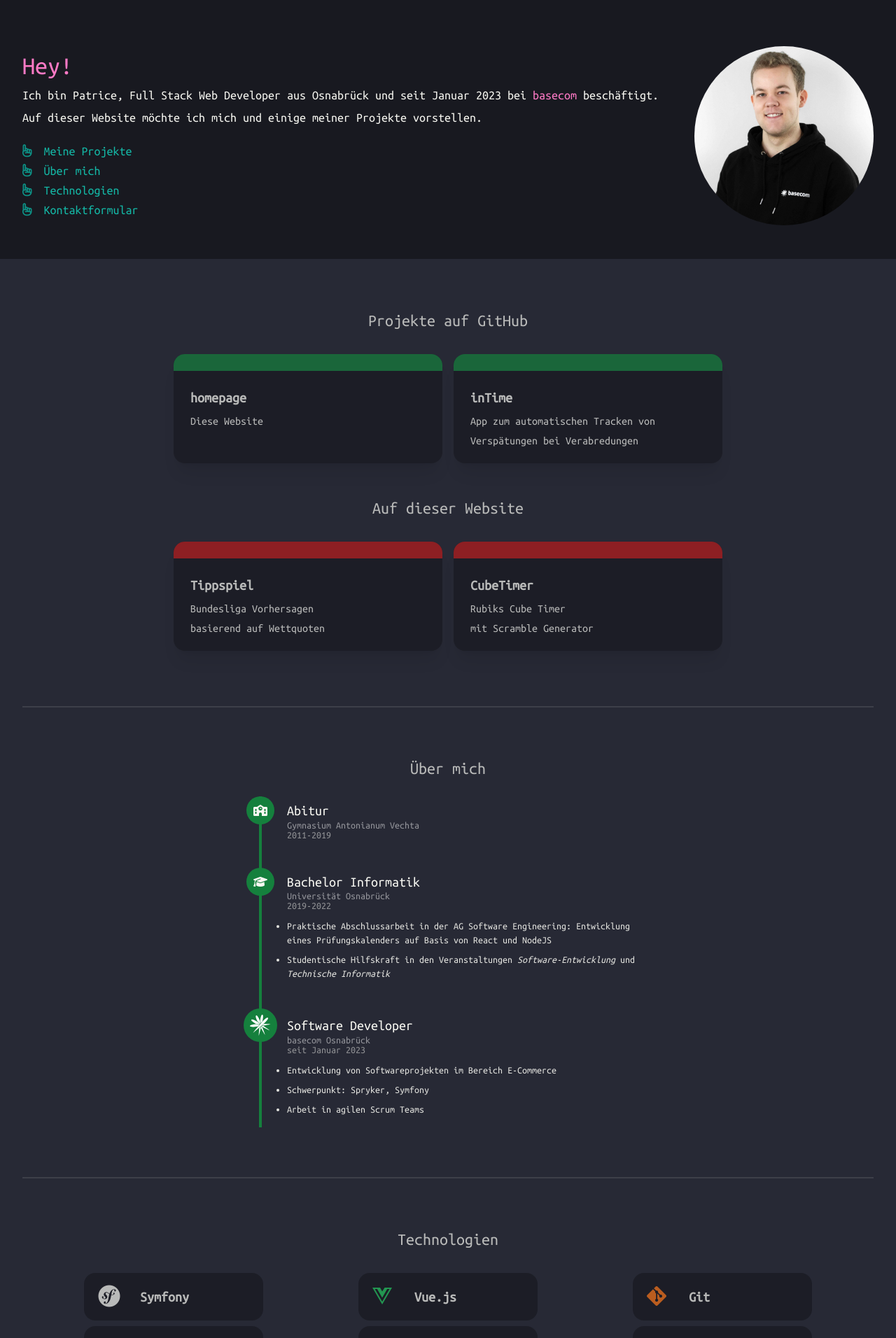
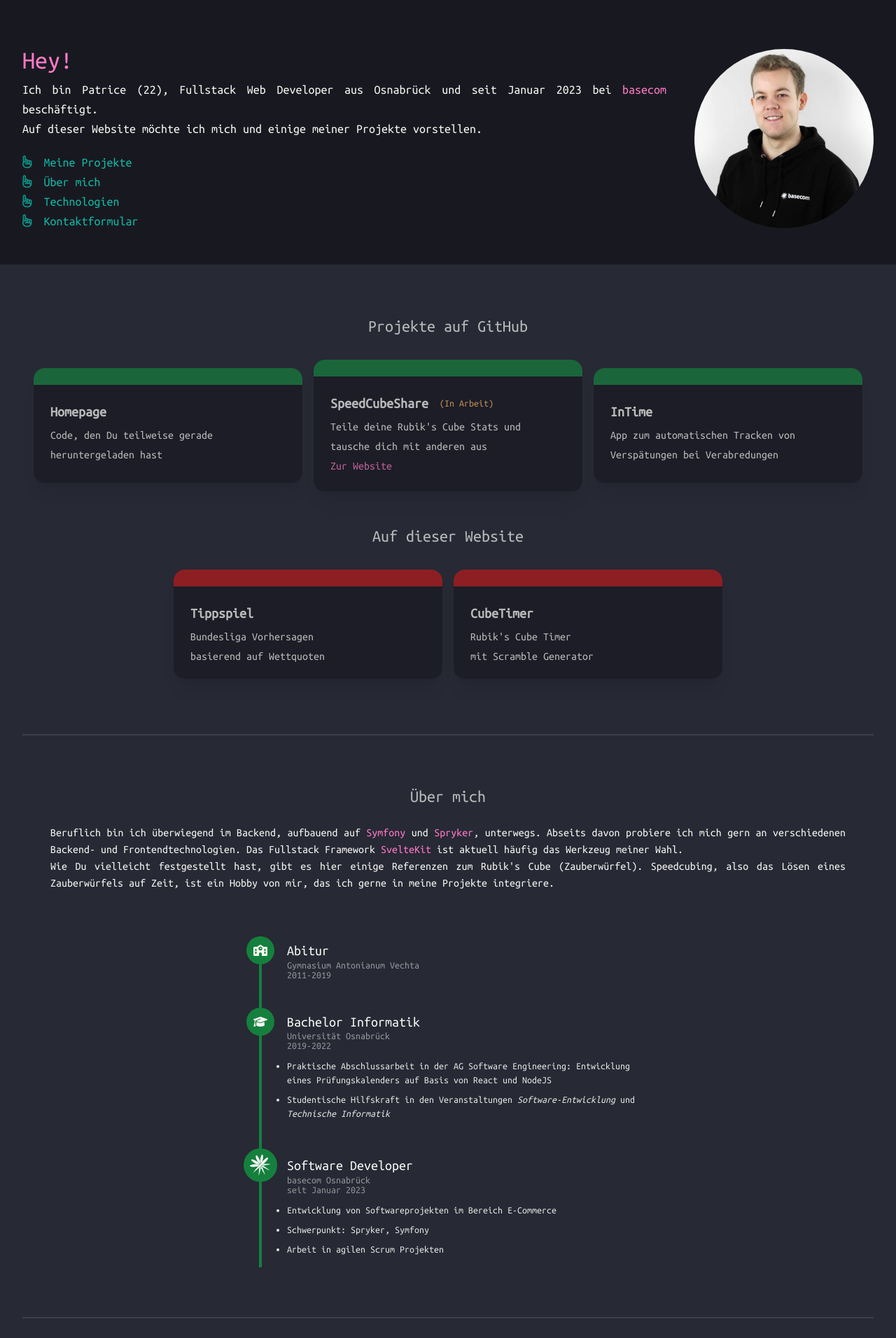
Before and after one commit to pwiet01/homepage, a SvelteKit app: page / in a window 1280 px wide. Shown: the part 46-1958 px from the top of the page at 70% size. Built offline with nearby package versions, Linux system fonts and the light colour scheme.

Commit message:
Minor Adjustments (#9)

```diff
--- a/src/routes/+page.svelte
+++ b/src/routes/+page.svelte
@@ -14,19 +14,27 @@
   const dividerInnerClass = 'divider flex-1 max-w-[80rem] justify-center';
 
   export let form;
+  const age = calculateAge();
+
+  function calculateAge() {
+    const birthday = new Date(2001, 3, 18);
+    const ageDifMs = Date.now() - birthday.getTime();
+    const ageDate = new Date(ageDifMs);
+    return Math.abs(ageDate.getUTCFullYear() - 1970);
+  }
 </script>
 
 <section
   class="{sectionClass} body-full-width-section pt-24 md:pt-28 pb-6 md:pb-12 -mt-[--header-height] bg-base-200"
 >
   <div class="{sectionInnerClass} flex flex-col-reverse md:flex-row md:justify-between">
-    <div class="flex-1">
+    <div class="flex-1 text-justify">
       <h1 class="text-primary mb-2 text-4xl">Hey!</h1>
       <p class="text-lg">
-        Ich bin Patrice, Full Stack Web Developer aus Osnabrück und seit Januar 2023 bei
+        Ich bin Patrice ({age}), Fullstack Web Developer aus Osnabrück und seit Januar 2023 bei
         <a href="https://www.basecom.de/" target="_blank" class="text-link">basecom</a> beschäftigt.
-      </p>
-      <p class="text-lg mt-1">
+        <br />
+
         Auf dieser Website möchte ich mich und einige meiner Projekte vorstellen.
       </p>
       <ul class="fa-ul ml-0 mt-5 text-lg">
--- a/src/routes/_components/AboutMe.svelte
+++ b/src/routes/_components/AboutMe.svelte
@@ -2,7 +2,23 @@
   import { base } from '$app/paths';
 </script>
 
-<div class="w-full flex flex-row justify-center">
+<section class="md:px-10 text-justify">
+  Beruflich bin ich überwiegend im Backend, aufbauend auf
+  <a href="https://symfony.com/" target="_blank" class="text-link">Symfony</a>
+  und
+  <a href="https://spryker.com/" target="_blank" class="text-link">Spryker</a>, unterwegs. Abseits
+  davon probiere ich mich gern an verschiedenen Backend- und Frontendtechnologien. Das Fullstack
+  Framework
+  <a href="https://kit.svelte.dev/" target="_blank" class="text-link">SvelteKit</a>
+  ist aktuell häufig das Werkzeug meiner Wahl.
+  <br />
+
+  Wie Du vielleicht festgestellt hast, gibt es hier einige Referenzen zum Rubik's Cube
+  (Zauberwürfel). Speedcubing, also das Lösen eines Zauberwürfels auf Zeit, ist ein Hobby von mir,
+  das ich gerne in meine Projekte integriere.
+</section>
+
+<div class="w-full flex flex-row justify-center mt-16">
   <ol class="relative border-l-[0.25rem] border-green-700 ml-6 px-3">
     <li class="mb-10 ml-6">
       <span
@@ -76,7 +92,7 @@
         <ul class="list-disc">
           <li class="mb-2">Entwicklung von Softwareprojekten im Bereich E-Commerce</li>
           <li class="mb-2">Schwerpunkt: Spryker, Symfony</li>
-          <li>Arbeit in agilen Scrum Teams</li>
+          <li>Arbeit in agilen Scrum Projekten</li>
         </ul>
       </div>
     </li>
--- a/src/routes/_components/Footer.svelte
+++ b/src/routes/_components/Footer.svelte
@@ -14,7 +14,7 @@
   </a>
 
   <div class="flex-1 sm:flex-none flex flex-row items-center justify-end">
-    <a href="/imprint"> Impressum </a>
+    <a href="/legal-notice"> Impressum </a>
 
     <div class="divider divider-horizontal" />
 
--- a/src/routes/_components/Projects.svelte
+++ b/src/routes/_components/Projects.svelte
@@ -6,12 +6,23 @@
   const githubProjects: Project[] = [
     {
       href: 'https://github.com/pwiet01/homepage',
-      name: 'homepage',
-      description1: 'Diese Website',
+      name: 'Homepage',
+      description1: 'Code, den Du teilweise gerade',
+      description2: 'heruntergeladen hast',
+    },
+    {
+      href: 'https://github.com/pwiet01/speedcubeshare',
+      name: 'SpeedCubeShare',
+      description1: "Teile deine Rubik's Cube Stats und",
+      description2: 'tausche dich mit anderen aus',
+      link: 'https://speedcubeshare.com',
+      linkText: 'Zur Website',
+      modifier: 'big',
+      hint: '(In Arbeit)',
     },
     {
       href: 'https://github.com/pwiet01/in-time',
-      name: 'inTime',
+      name: 'InTime',
       description1: 'App zum automatischen Tracken von',
       description2: 'Verspätungen bei Verabredungen',
     },
@@ -27,22 +38,41 @@
     {
       href: '/cube-timer',
       name: 'CubeTimer',
-      description1: 'Rubiks Cube Timer',
+      description1: "Rubik's Cube Timer",
       description2: 'mit Scramble Generator',
     },
   ];
 </script>
 
 <h1 class={sectionHeaderClass}>Projekte auf GitHub</h1>
-<div class="w-full flex flex-col md:flex-row md:flex-wrap justify-center">
+<div class="w-full flex flex-col md:flex-row md:flex-wrap justify-center md:items-center">
   {#each githubProjects as project (project.href)}
     <a href={project.href} target="_blank" class="p-0 opacity-70 hover:-translate-y-1">
-      <div class="card md:w-96 bg-base-200 shadow-xl my-2 md:m-2">
+      <div
+        class="card md:w-96 bg-base-200 shadow-xl my-2 md:m-2 {project.modifier === 'big'
+          ? '2xl:w-[27rem]'
+          : ''}"
+      >
         <figure><div class="w-full h-6 bg-green-700" /></figure>
         <div class="card-body p-6">
-          <h2 class="card-title">{project.name}</h2>
+          <div class="flex items-center gap-4">
+            <h2 class="card-title">{project.name}</h2>
+
+            {#if project.hint}
+              <p class="text-sm text-accent">{project.hint}</p>
+            {/if}
+          </div>
+
           <p class="h-5">{project.description1}</p>
           <p class="h-5">{project.description2 ?? ''}</p>
+
+          {#if project.link}
+            <a href={project.link} target="_blank" class="text-link w-fit">
+              {project.linkText ?? project.link}
+            </a>
+          {:else}
+            <div class="h-5 xl:h-0" />
+          {/if}
         </div>
       </div>
     </a>
--- a/src/routes/_components/TechStack.svelte
+++ b/src/routes/_components/TechStack.svelte
@@ -3,7 +3,8 @@
   import { base } from '$app/paths';
 
   const linkClass = 'p-0 opacity-70 hover:-translate-y-1';
-  const outerClass = 'card mx-0 md:m-2 md:w-[13rem] lg:w-[16rem] bg-base-200 m-2 h-[4.25rem]';
+  const outerClass =
+    'card mx-0 md:m-2 md:w-[13rem] lg:w-[18rem] xl:w-[20rem] bg-base-200 m-2 h-[4.25rem]';
   const innerClass = 'py-5 flex flex-row items-center';
 
   const iconClass = 'fa-2xl w-24 md:w-20 pl-5';
@@ -30,27 +31,9 @@
         </div>
       </div>
     </a>
-
-    <a href="https://www.php.net/" target="_blank" class={linkClass}>
-      <div class={outerClass}>
-        <div class={innerClass}>
-          <i class="fa-brands fa-php text-blue-500 {iconClass}" />
-          <h2 class="card-title text-xl">PHP</h2>
-        </div>
-      </div>
-    </a>
   </div>
 
   <div>
-    <a href="https://vuejs.org/" target="_blank" class={linkClass}>
-      <div class={outerClass}>
-        <div class={innerClass}>
-          <i class="fa-brands fa-vuejs text-green-500 {iconClass}" />
-          <h2 class="card-title text-xl">Vue.js</h2>
-        </div>
-      </div>
-    </a>
-
     <a href="https://svelte.dev/" target="_blank" class={linkClass}>
       <div class={outerClass}>
         <div class={innerClass}>
@@ -62,13 +45,11 @@
       </div>
     </a>
 
-    <a href="https://www.typescriptlang.org/" target="_blank" class={linkClass}>
+    <a href="https://vuejs.org/" target="_blank" class={linkClass}>
       <div class={outerClass}>
         <div class={innerClass}>
-          <div class="w-24 md:w-20 flex flex-row">
-            <img src="{base}/images/typescript.svg" alt="" class="block h-[1.75rem] ml-5" />
-          </div>
-          <h2 class="card-title text-xl">TypeScript</h2>
+          <i class="fa-brands fa-vuejs text-green-500 {iconClass}" />
+          <h2 class="card-title text-xl">Vue.js</h2>
         </div>
       </div>
     </a>
--- a/src/routes/_ts/types.ts
+++ b/src/routes/_ts/types.ts
@@ -3,6 +3,10 @@ export interface Project {
   name: string;
   description1: string;
   description2?: string;
+  link?: string;
+  linkText?: string;
+  modifier?: string;
+  hint?: string;
 }
 
 export interface ContactFormResponse {
--- a/src/routes/imprint/+page.svelte
+++ b/src/routes/legal-notice/+page.svelte
@@ -20,7 +20,7 @@
         <div>
           <h2 class="mb-2 opacity-50 text-2xl">Kontakt</h2>
           <p>{globalConfig.mail.contact}</p>
-          <p>Mobil: +49 157 36771959</p>
+          <p>Mobil: Auf Anfrage</p>
         </div>
       </div>
     </div>
```
Also changed, not shown: src/routes/legal-notice/+page.ts (renamed from src/routes/imprint/+page.ts), 1 other file (tests, documents, lock files or other folders).
